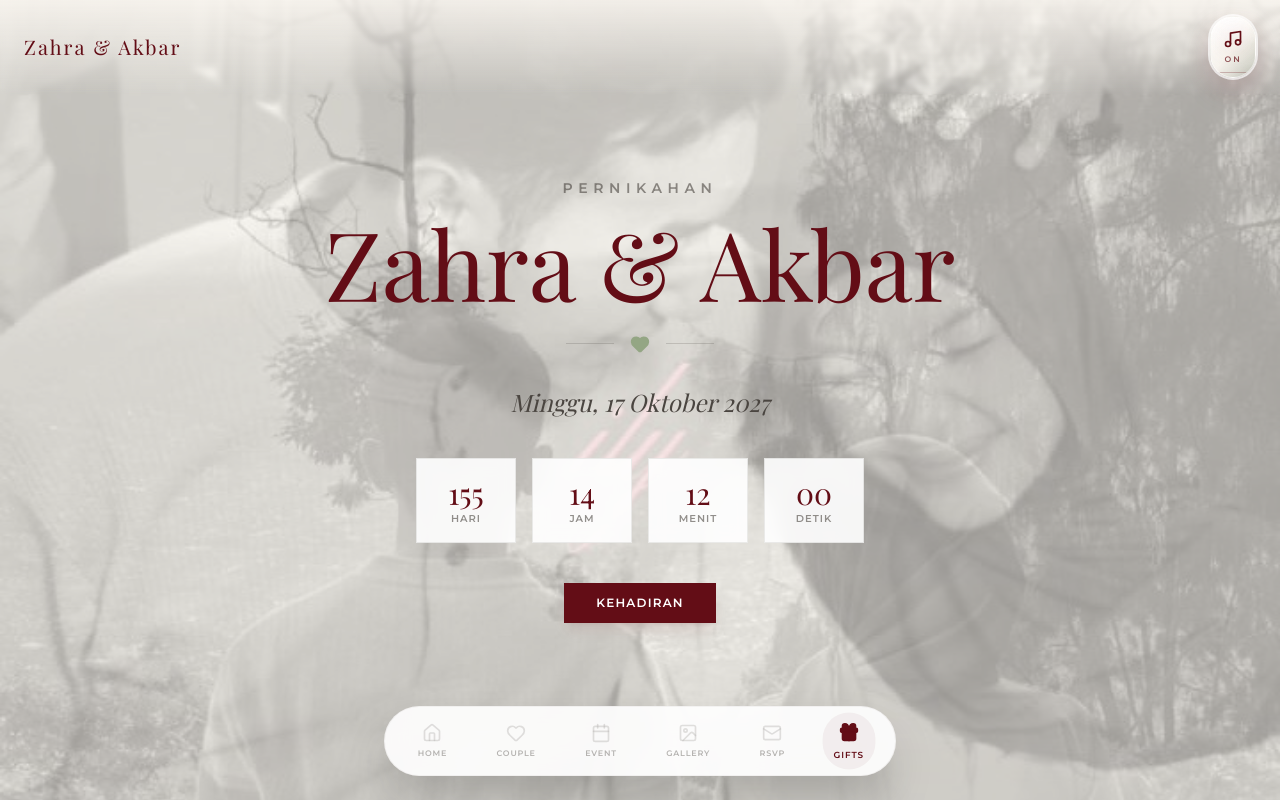
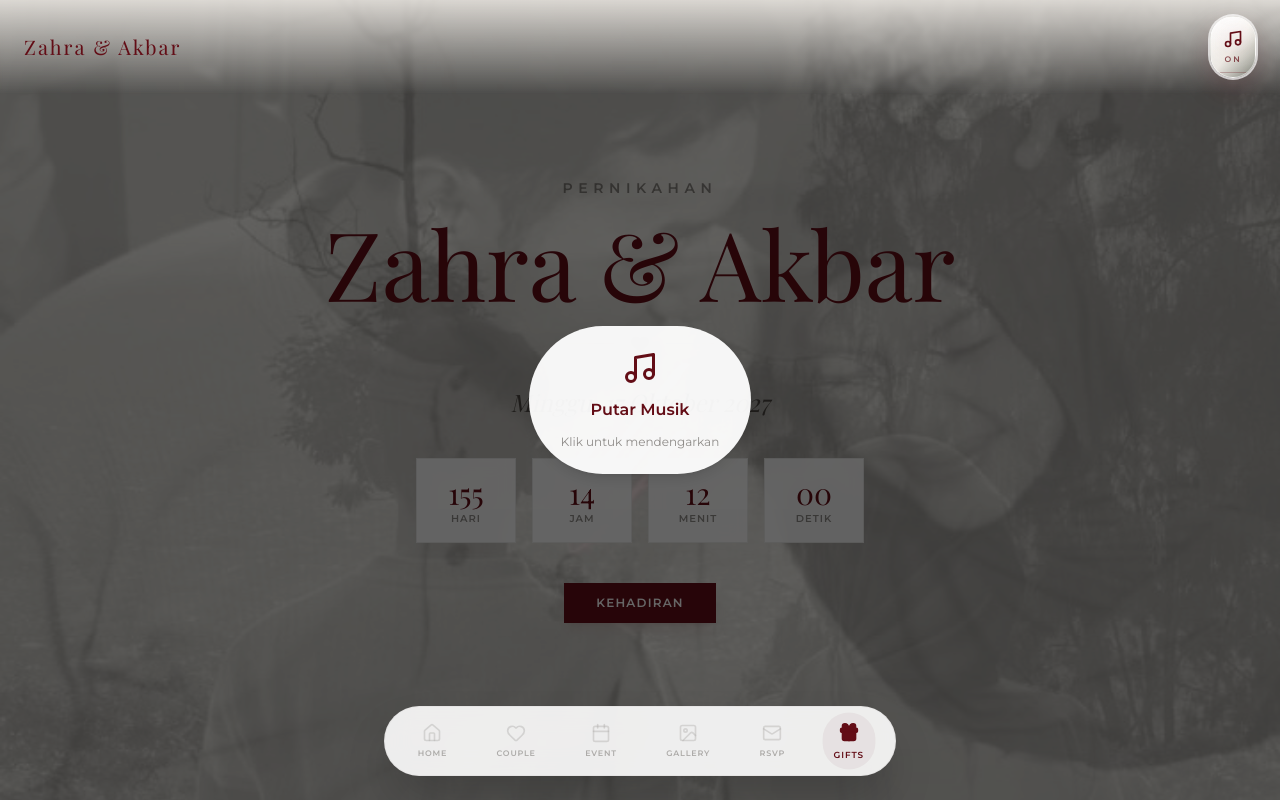
Before and after one commit to rrma1710/wedding, a React (Vite) app: page / in a window 1280 px wide. Shown: the top 800 px of the page. Built offline with nearby package versions, Linux system fonts and the light colour scheme; a web font is replaced by a local one.

Commit message:
update directory

```diff
--- a/src/App.tsx
+++ b/src/App.tsx
@@ -101,6 +101,7 @@ const App = () => {
   const [timeLeft, setTimeLeft] = useState<TimeLeft>(() => calculateTimeLeft(WEDDING_DATE));
   const [isMusicPlaying, setIsMusicPlaying] = useState(true);
   const [copiedId, setCopiedId] = useState<string | null>(null);
+  const [hasUserInteracted, setHasUserInteracted] = useState(false);
   const audioRef = useRef<HTMLAudioElement | null>(null);
 
   useEffect(() => {
@@ -123,6 +124,50 @@ const App = () => {
 
   useEffect(() => {
     setIsMusicPlaying(true);
+  }, []);
+
+  // Restore prior permission if user previously allowed music
+  useEffect(() => {
+    try {
+      const allowed = localStorage.getItem('musicAllowed') === '1';
+      if (allowed) {
+        setHasUserInteracted(true);
+        const audio = audioRef.current;
+        if (audio) {
+          audio.muted = false;
+          void audio.play().catch(() => {
+            // ignore
+          });
+        }
+      }
+    } catch (e) {
+      // ignore
+    }
+  }, []);
+
+  // Unmute audio on any user interaction
+  useEffect(() => {
+    if (hasUserInteracted) {
+      const audio = audioRef.current;
+      if (audio) {
+        audio.muted = false;
+      }
+    }
+  }, [hasUserInteracted]);
+
+  // Listen for user interaction to unmute
+  useEffect(() => {
+    const handleUserInteraction = () => {
+      setHasUserInteracted(true);
+    };
+
+    document.addEventListener('click', handleUserInteraction, { once: true });
+    document.addEventListener('touchstart', handleUserInteraction, { once: true });
+
+    return () => {
+      document.removeEventListener('click', handleUserInteraction);
+      document.removeEventListener('touchstart', handleUserInteraction);
+    };
   }, []);
 
   useEffect(() => {
@@ -207,61 +252,6 @@ const App = () => {
     }
   }, [isMusicPlaying]);
 
-  // Unmute audio on first user interaction
-  useEffect(() => {
-    const audio = audioRef.current;
-    if (!audio) return;
-
-    let unmuteAttempts = 0;
-    const maxAttempts = 10;
-
-    const tryUnmute = () => {
-      if (unmuteAttempts >= maxAttempts) return;
-      unmuteAttempts++;
-
-      try {
-        audio.muted = false;
-        // Try to play as well
-        const playPromise = audio.play();
-        if (playPromise !== undefined) {
-          playPromise.catch(() => {
-            // Autoplay might be blocked, but unmute should still work
-          });
-        }
-      } catch (e) {
-        // Ignore errors
-      }
-    };
-
-    // Immediate attempt
-    tryUnmute();
-
-    // Retry after short delays
-    const timeout1 = setTimeout(tryUnmute, 50);
-    const timeout2 = setTimeout(tryUnmute, 100);
-    const timeout3 = setTimeout(tryUnmute, 200);
-    const timeout4 = setTimeout(tryUnmute, 500);
-
-    // On any user interaction
-    const unmuteAudio = () => {
-      tryUnmute();
-    };
-
-    document.addEventListener('click', unmuteAudio);
-    document.addEventListener('touchstart', unmuteAudio);
-    document.addEventListener('keydown', unmuteAudio);
-
-    return () => {
-      clearTimeout(timeout1);
-      clearTimeout(timeout2);
-      clearTimeout(timeout3);
-      clearTimeout(timeout4);
-      document.removeEventListener('click', unmuteAudio);
-      document.removeEventListener('touchstart', unmuteAudio);
-      document.removeEventListener('keydown', unmuteAudio);
-    };
-  }, []);
-
   const copyToClipboard = (text: string, id: string) => {
     navigator.clipboard.writeText(text);
     setCopiedId(id);
@@ -274,9 +264,49 @@ const App = () => {
 
   return (
     <div className="min-h-screen pb-24 overflow-x-hidden">
+      {/* Audio element (kept muted until user allows) */}
       <audio ref={audioRef} src={song} loop preload="auto" autoPlay muted playsInline />
 
-      {/* Top Navbar */}
+      {/* Fullscreen Play overlay (fallback to ensure unmute) */}
+      <AnimatePresence>
+        {!hasUserInteracted && (
+          <motion.div
+            initial={{ opacity: 0 }}
+            animate={{ opacity: 1 }}
+            exit={{ opacity: 0 }}
+            transition={{ duration: 0.2 }}
+            className="fixed inset-0 z-50 grid place-items-center bg-black/60"
+          >
+            <motion.button
+              initial={{ scale: 0.9, opacity: 0 }}
+              animate={{ scale: 1, opacity: 1 }}
+              transition={{ duration: 0.25 }}
+              onClick={() => {
+                const audio = audioRef.current;
+                if (audio) {
+                  audio.muted = false;
+                  void audio.play().catch(() => {
+                    /* ignore */
+                  });
+                }
+                try {
+                  localStorage.setItem('musicAllowed', '1');
+                } catch (e) {
+                  /* ignore */
+                }
+                setHasUserInteracted(true);
+                setIsMusicPlaying(true);
+              }}
+              className="flex flex-col items-center gap-3 bg-white/95 text-burgundy rounded-full px-8 py-6 shadow-lg"
+              aria-label="Putar musik"
+            >
+              <Music size={36} />
+              <span className="font-semibold">Putar Musik</span>
+              <span className="text-xs text-charcoal/60">Klik untuk mendengarkan</span>
+            </motion.button>
+          </motion.div>
+        )}
+      </AnimatePresence>
       <header className="fixed top-0 w-full z-50 flex justify-between items-center px-6 py-4 bg-gradient-to-b from-champagne/80 to-transparent backdrop-blur-[2px]">
         <div className="text-lg sm:text-xl font-serif tracking-widest text-burgundy">Zahra & Akbar</div>
         <button
```
